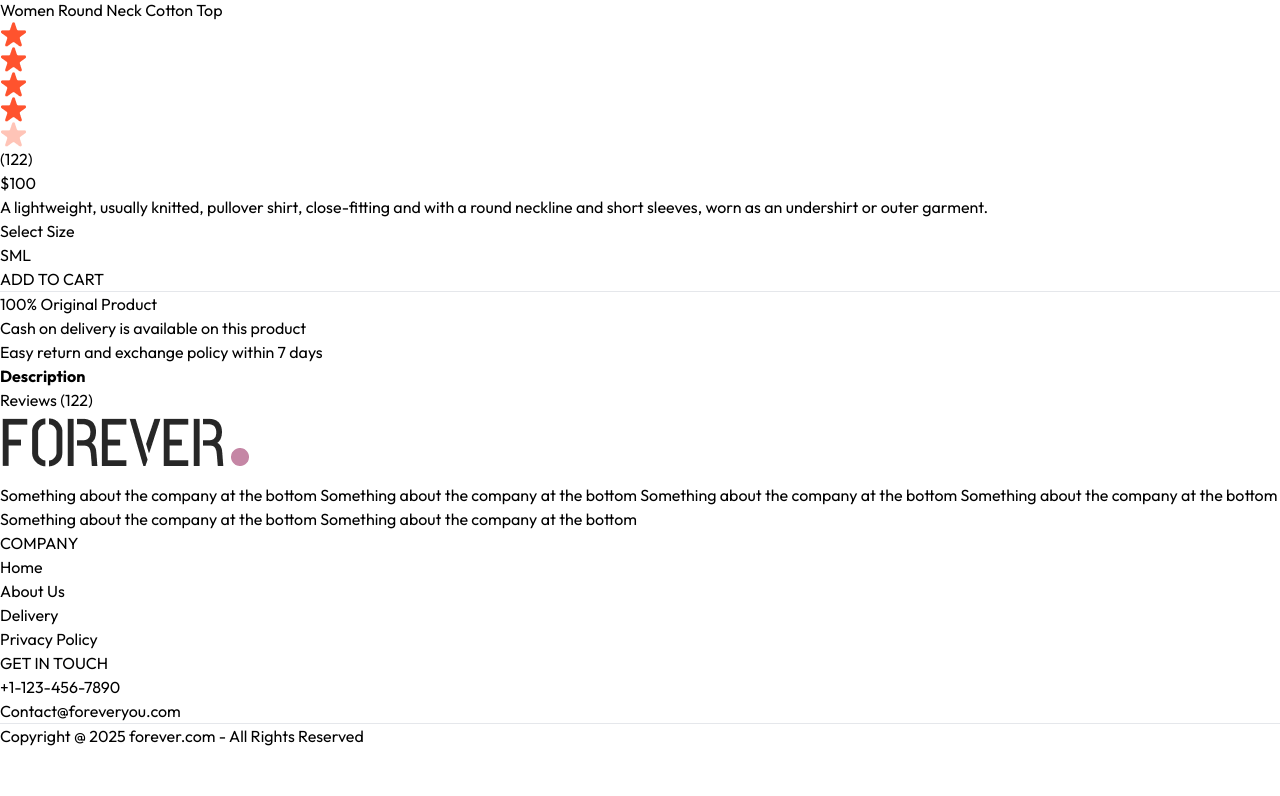
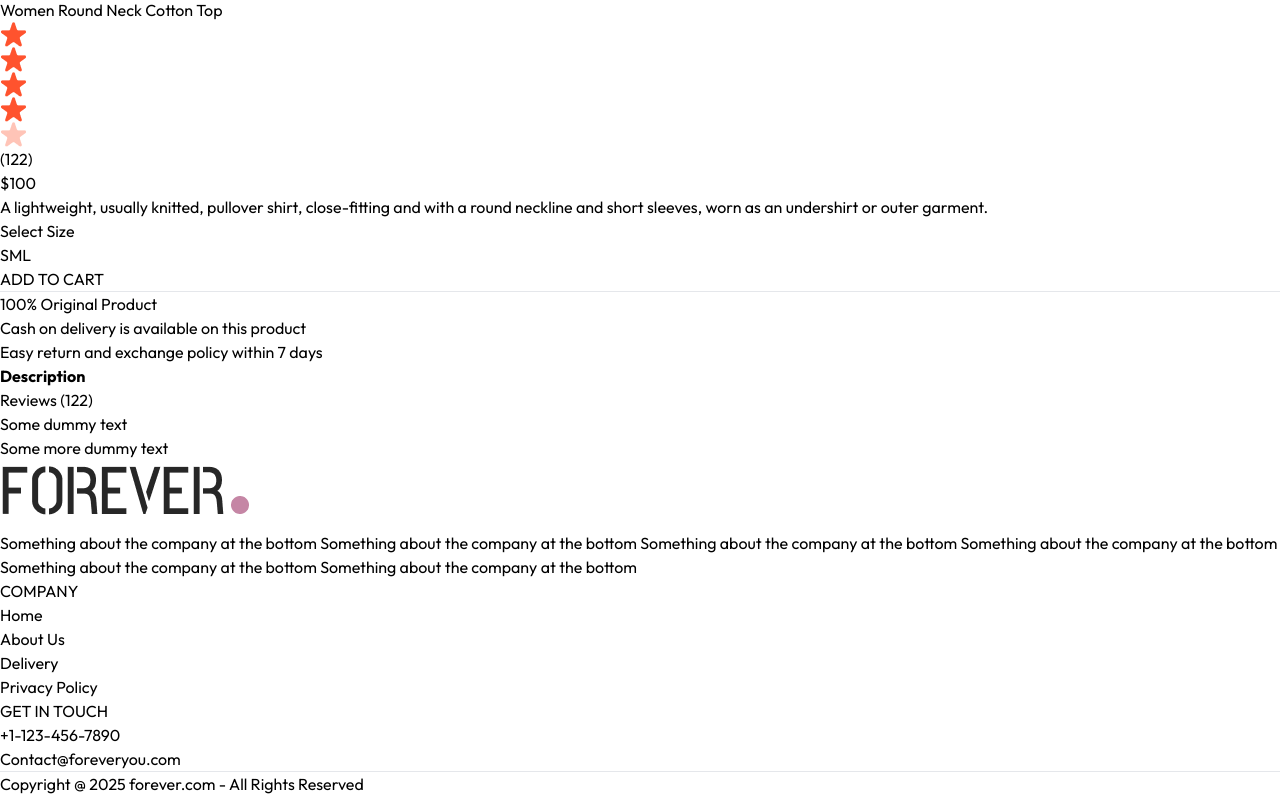
Before and after one commit to Andrew-Projects-1/E-Commerce, a React (Vite) app in the folder frontend/: page /product/aaaaa in a window 1280 px wide. Shown: the part 1424-2220 px from the top of the page. Before the commit the page ends 2172 px from the top, so only its background shows below. Built offline with nearby package versions, Linux system fonts and the light colour scheme.

Commit message:
Added product dummy description box

```diff
--- a/frontend/src/pages/Product.jsx
+++ b/frontend/src/pages/Product.jsx
@@ -84,6 +84,10 @@ const Product = () => {
           <b className='border px-5 py-3 text-sm'>Description</b>
           <p className='border px-5 py-3 text-sm'>Reviews (122)</p>
         </div>
+        <div className='flex flex-col gap-4 border px-6 py-6 text-sm text-gray-500'>
+          <p>Some dummy text</p>
+          <p>Some more dummy text</p>
+        </div>
       </div>
 
     </div>
```
